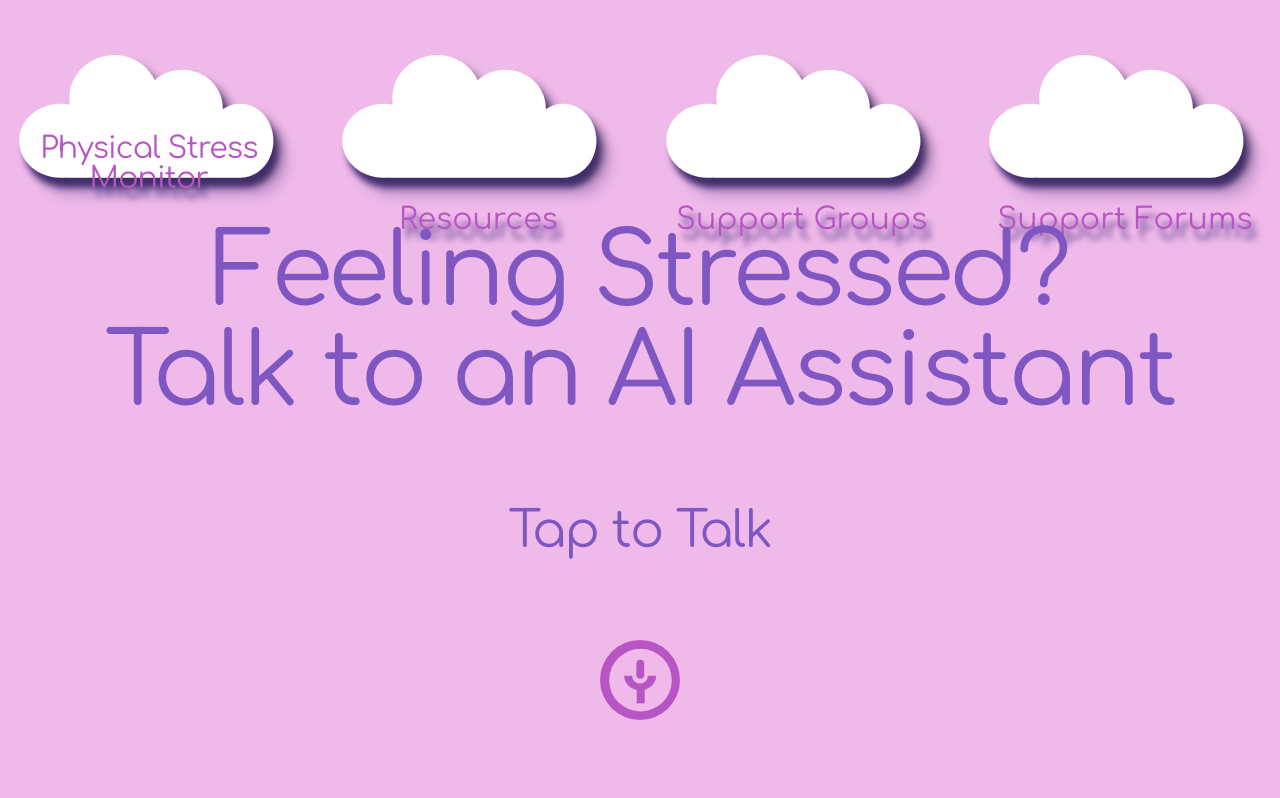
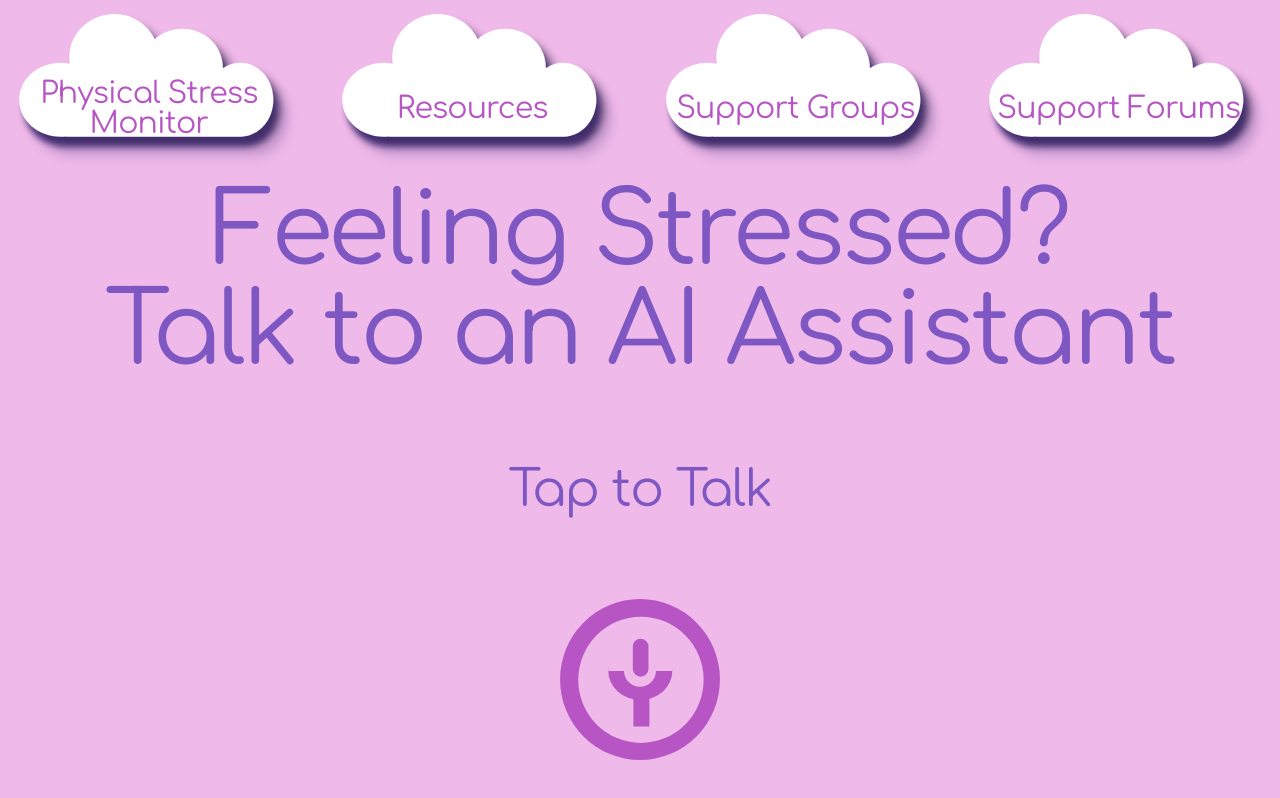
Before and after one commit to Chase-520/TritonHack, a plain HTML site: page templates/HomePage.html in a window 1280 px wide. Shown: the top 798 px of the page. Drawn offline with Linux system fonts and the light colour scheme; files that its build step writes are made by us from their sources; files whose address does not match are found by name.

Commit message:
Update HomePage.css

```diff
--- a/static/style/HomePage.css
+++ b/static/style/HomePage.css
@@ -6,7 +6,7 @@
 .resources {
   	position: absolute;
   	width: 94.46%;
-  	top: 50.31%;
+  	top: 40.88%;
   	left: 0.65%;
   	letter-spacing: -0.03em;
   	line-height: 100%;
@@ -20,6 +20,17 @@
   	filter: drop-shadow(5px 10px 3px #563c8b);
   	height: 159px;
   	cursor: pointer;
+}
+.resources1 {
+  	position: absolute;
+  	width: 94.46%;
+  	top: 50.31%;
+  	left: 0.65%;
+  	letter-spacing: -0.03em;
+  	line-height: 100%;
+  	display: flex;
+  	align-items: center;
+  	justify-content: center;
 }
 .tab-resources-parent {
   	align-self: stretch;
@@ -78,14 +89,3 @@
   	color: #7e57c2;
   	font-family: Comfortaa;
 }
-.mic-button {
-    background: none;
-    border: none;
-    padding: 0;
-    cursor: pointer;
-}
-
-.mic-button-icon {
-    width: 80px;  /* adjust size as needed */
-    height: auto;
-}
```
